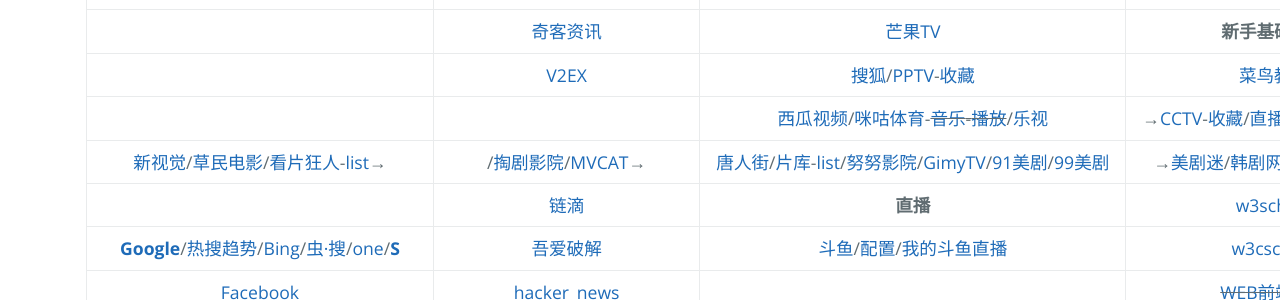
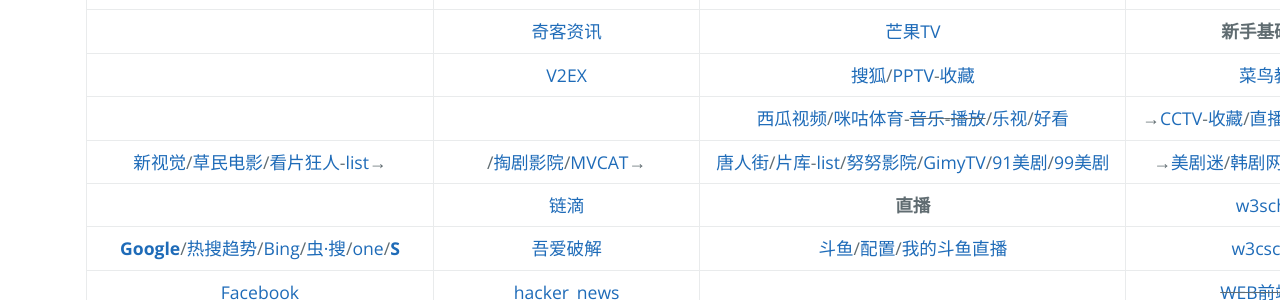
Before and after one commit to AmbroseRen/test, a Jekyll site: the page built from navigation.md, in a window 1280 px wide. Shown: the part 1081-1381 px from the top of the page. Built offline with Jekyll 4.4.1, drawn with Linux system fonts in a browser that asks for light colours; our own code applies the rules of GitHub Pages for plain Markdown files; the repository's description, which GitHub fills in, is left out.

Commit message:
Update navigation.md

```diff
--- a/navigation.md
+++ b/navigation.md
@@ -48,7 +48,7 @@
 | [<strong id="bk">博客</strong>](Library/Blog.md) | [掘金](https://juejin.cn/) | [优酷网](https://user.youku.com/page/usc/fav?theme=) | [PM](https://dh.woshipm.com/)/[addog](https://www.addog.vip/) |
 | []() | [奇客资讯](https://www.solidot.org/) | [芒果TV](https://i.mgtv.com/my/looklist) | __新手基础自学__ |
 | []() | [V2EX](https://www.v2ex.com/?tab=tech) | [搜狐](https://my.tv.sohu.com/i/bookmark)/[PPTV](https://www.pptv.com/)-[收藏](https://usercenter.pptv.com/web/user/collection) | [菜鸟教程](https://www.runoob.com/) |
-| []() | []() | [西瓜视频](https://www.ixigua.com/my/favorite)/[咪咕体育](https://www.miguvideo.com/mgs/website/prd/personalCenter.html#/collect)-~~[音乐](https://music.migu.cn/v3/my/playlist)-[播放](https://music.migu.cn/v3/music/player/audio)~~/[乐视](http://i.le.com/playrecord#favorite) | →[CCTV](https://tv.cctv.com/live/)-[收藏](https://i.cctv.com/account/collection)/[直播F](http://www.hao5.net/)/[牛视](https://www.chaojidianshi.net/)A/[电视](http://www.tvyan.com/)源 |
+| []() | []() | [西瓜视频](https://www.ixigua.com/my/favorite)/[咪咕体育](https://www.miguvideo.com/mgs/website/prd/personalCenter.html#/collect)-~~[音乐](https://music.migu.cn/v3/my/playlist)-[播放](https://music.migu.cn/v3/music/player/audio)~~/[乐视](http://i.le.com/playrecord#favorite)/[好看](https://sv.baidu.com/) | →[CCTV](https://tv.cctv.com/live/)-[收藏](https://i.cctv.com/account/collection)/[直播F](http://www.hao5.net/)/[牛视](https://www.chaojidianshi.net/)A/[电视](http://www.tvyan.com/)源 |
 | [新视觉](https://www.ixinshijue.com/)/[草民电影](https://www.cmdy555.com/)/[看片狂人](https://www.kpkuang.com/)-[list](https://whereiskpkuang.com/)→ | []()/[掏剧影院](https://www.taojuyb.com/)/[MVCAT](https://www.mvcat.com/)→ | [唐人街](https://www.tangrenjie.tv/)/[片库](https://www.mypianku.net/)-[list](https://www.pianku.tv/)/[努努影院](https://www.nunuyy.top/)/[GimyTV](https://gimytv.com/)/[91美剧](https://91mjw.com/)/[99美剧](https://www.99meiju.org/) | →[美剧迷](https://www.meijumi.net/)/[韩剧网](https://www.tvn.cc/)-[kortw](https://kortw.com/)/[蛋蛋赞](https://www.dandanzan.cc/) |
 | []() | [链滴](https://ld246.com/) | __直播__ | [w3school](https://www.w3school.com.cn/) |
 | [__Google__](https://www.google.com/)/[热搜趋势](https://trends.google.com/trends/?geo=US)/[Bing](https://cn.bing.com/)/[虫·搜](https://search.chongbuluo.com/)/[one](https://aur.one)/[<strong id="searchs">S</strong>](Library/SearchEngine.md) | [吾爱破解](https://www.52pojie.cn/) | [斗鱼](https://www.douyu.com/directory/myFollow)/[配置](https://mp.douyu.com/live/main)/[我的斗鱼直播](https://www.douyu.com/10150268) | [w3cschool](https://www.w3cschool.cn/) |
```
